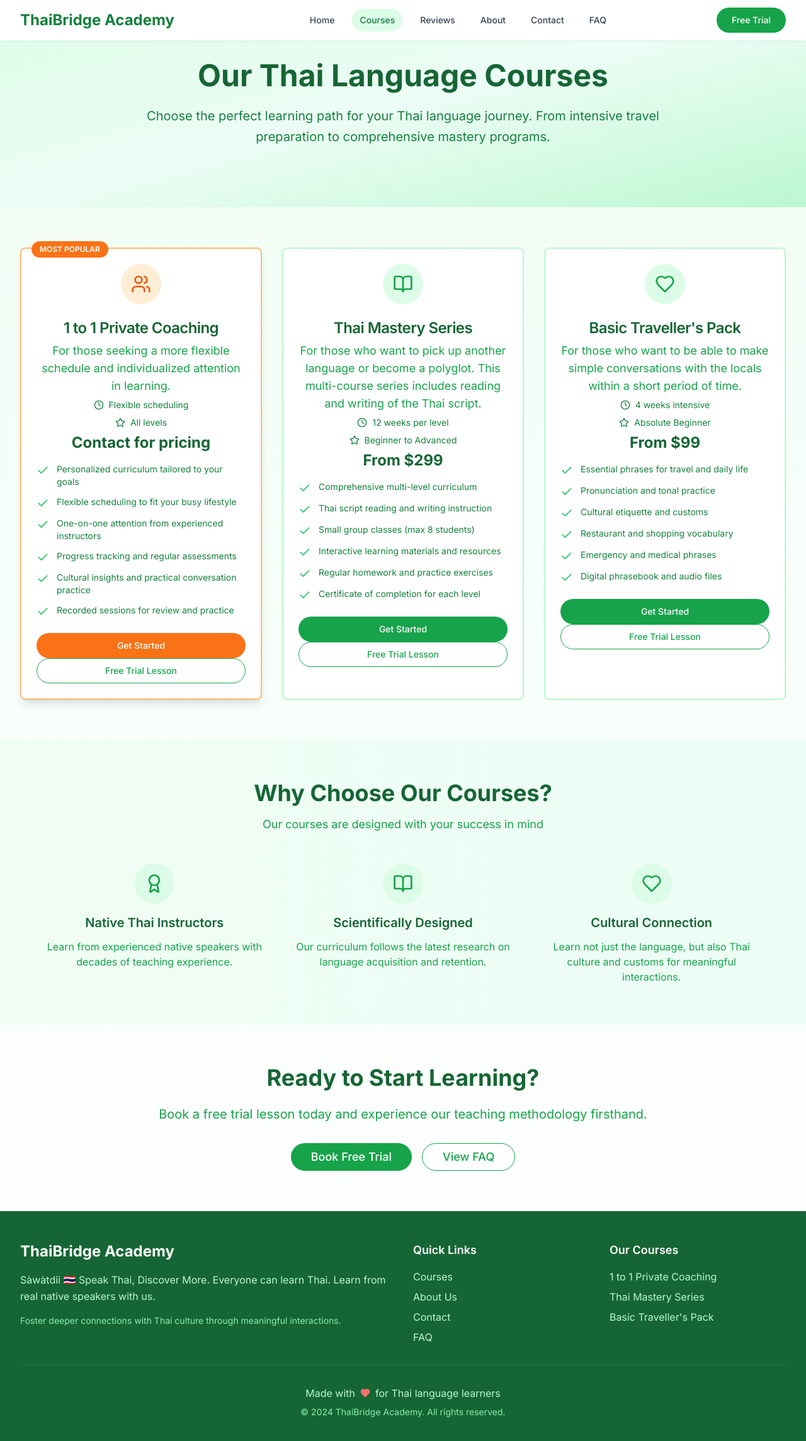
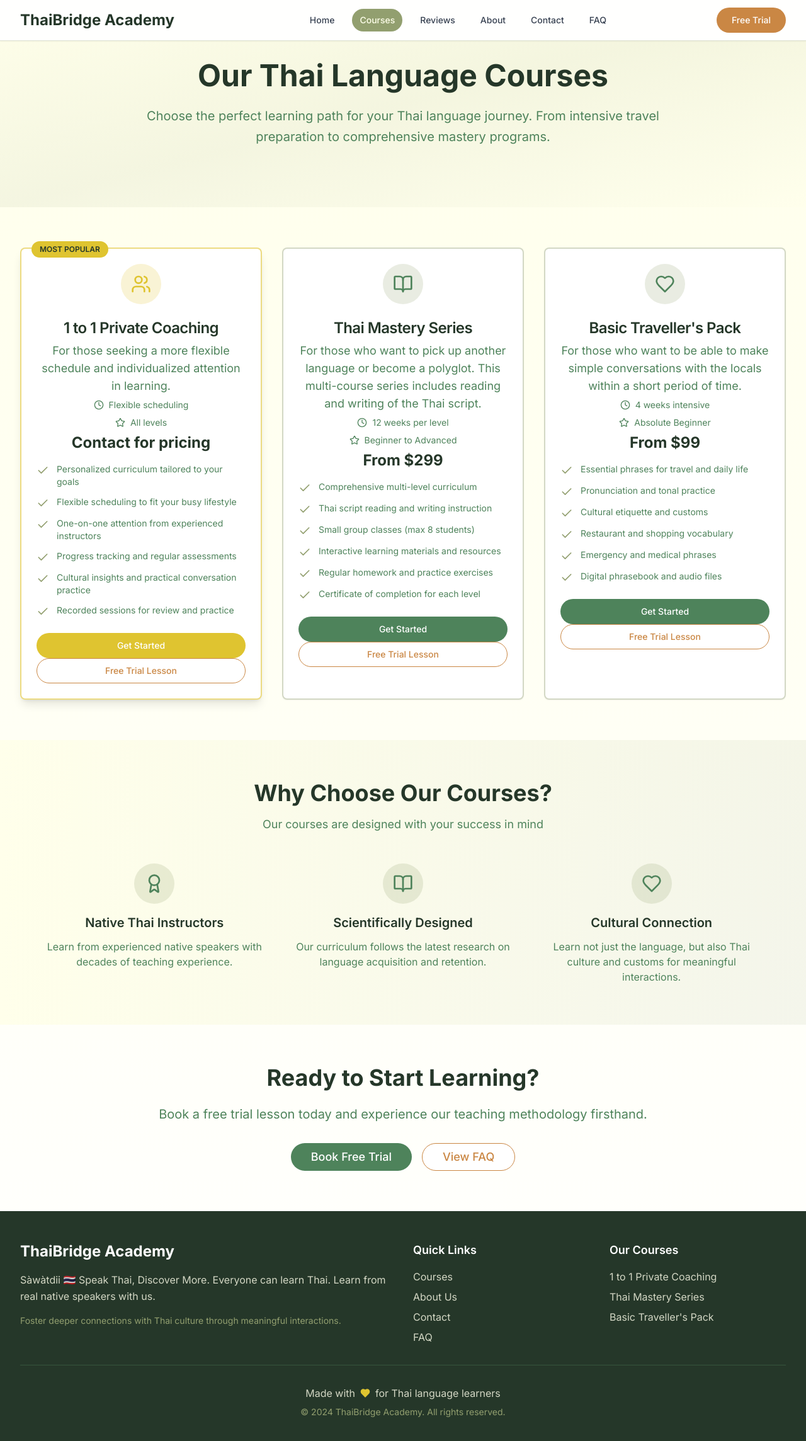
Before and after one commit to germainelry/thaibridge-academy, a React (Vite) app: page /courses in a window 1280 px wide. Shown: the top 2288 px of the page at 63% size. Built offline with nearby package versions, Linux system fonts and the light colour scheme.

Commit message:
Implement color scheme
Apply the enhanced color scheme to the website, as described in the previous messages.

```diff
--- a/src/components/Footer.tsx
+++ b/src/components/Footer.tsx
@@ -4,15 +4,15 @@ import { Heart } from "lucide-react";
 
 const Footer = () => {
   return (
-    <footer className="bg-green-800 text-white py-12">
+    <footer className="bg-thai-forest text-white py-12">
       <div className="max-w-7xl mx-auto px-4 sm:px-6 lg:px-8">
         <div className="grid md:grid-cols-4 gap-8">
           <div className="col-span-2">
             <h3 className="text-2xl font-bold mb-4">ThaiBridge Academy</h3>
-            <p className="text-green-200 mb-4 leading-relaxed">
+            <p className="text-thai-cream/80 mb-4 leading-relaxed">
               Sàwàtdii 🇹🇭 Speak Thai, Discover More. Everyone can learn Thai. Learn from real native speakers with us.
             </p>
-            <p className="text-green-300 text-sm">
+            <p className="text-thai-sage text-sm">
               Foster deeper connections with Thai culture through meaningful interactions.
             </p>
           </div>
@@ -20,16 +20,16 @@ const Footer = () => {
           <div>
             <h4 className="text-lg font-semibold mb-4">Quick Links</h4>
             <div className="space-y-2">
-              <Link to="/courses" className="block text-green-200 hover:text-white transition-colors">
+              <Link to="/courses" className="block text-thai-cream/80 hover:text-thai-gold transition-colors">
                 Courses
               </Link>
-              <Link to="/about" className="block text-green-200 hover:text-white transition-colors">
+              <Link to="/about" className="block text-thai-cream/80 hover:text-thai-gold transition-colors">
                 About Us
               </Link>
-              <Link to="/contact" className="block text-green-200 hover:text-white transition-colors">
+              <Link to="/contact" className="block text-thai-cream/80 hover:text-thai-gold transition-colors">
                 Contact
               </Link>
-              <Link to="/faq" className="block text-green-200 hover:text-white transition-colors">
+              <Link to="/faq" className="block text-thai-cream/80 hover:text-thai-gold transition-colors">
                 FAQ
               </Link>
             </div>
@@ -37,7 +37,7 @@ const Footer = () => {
 
           <div>
             <h4 className="text-lg font-semibold mb-4">Our Courses</h4>
-            <div className="space-y-2 text-green-200">
+            <div className="space-y-2 text-thai-cream/80">
               <p>1 to 1 Private Coaching</p>
               <p>Thai Mastery Series</p>
               <p>Basic Traveller's Pack</p>
@@ -45,11 +45,11 @@ const Footer = () => {
           </div>
         </div>
 
-        <div className="border-t border-green-700 mt-8 pt-8 text-center">
-          <p className="text-green-200 flex items-center justify-center gap-2">
-            Made with <Heart className="w-4 h-4 text-red-400" fill="currentColor" /> for Thai language learners
+        <div className="border-t border-thai-green/40 mt-8 pt-8 text-center">
+          <p className="text-thai-cream/80 flex items-center justify-center gap-2">
+            Made with <Heart className="w-4 h-4 text-thai-gold" fill="currentColor" /> for Thai language learners
           </p>
-          <p className="text-green-300 text-sm mt-2">
+          <p className="text-thai-sage text-sm mt-2">
             © 2024 ThaiBridge Academy. All rights reserved.
           </p>
         </div>
--- a/src/components/Navigation.tsx
+++ b/src/components/Navigation.tsx
@@ -20,11 +20,11 @@ const Navigation = () => {
   const isActive = (href: string) => location.pathname === href;
 
   return (
-    <nav className="fixed top-0 w-full bg-white/95 backdrop-blur-sm z-50 border-b border-green-100 shadow-sm">
+    <nav className="fixed top-0 w-full bg-white/95 backdrop-blur-sm z-50 border-b border-thai-sage/30 shadow-sm">
       <div className="max-w-7xl mx-auto px-4 sm:px-6 lg:px-8">
         <div className="flex justify-between items-center h-16">
           <div className="flex items-center">
-            <Link to="/" className="text-2xl font-bold text-green-700 hover:text-green-800 transition-colors">
+            <Link to="/" className="text-2xl font-bold text-thai-forest hover:text-thai-green transition-colors">
               ThaiBridge Academy
             </Link>
           </div>
@@ -38,8 +38,8 @@ const Navigation = () => {
                   to={item.href}
                   className={`px-3 py-2 rounded-full text-sm font-medium transition-all duration-200 ${
                     isActive(item.href)
-                      ? "bg-green-100 text-green-700"
-                      : "text-gray-700 hover:text-green-600 hover:bg-green-50"
+                      ? "bg-thai-sage text-thai-cream"
+                      : "text-gray-700 hover:text-thai-green hover:bg-thai-cream"
                   }`}
                 >
                   {item.name}
@@ -50,7 +50,7 @@ const Navigation = () => {
 
           <div className="hidden md:block">
             <Link to="/contact">
-              <Button className="bg-green-600 hover:bg-green-700 text-white rounded-full px-6">
+              <Button className="bg-thai-terracotta hover:bg-thai-forest text-white rounded-full px-6">
                 Free Trial
               </Button>
             </Link>
@@ -60,7 +60,7 @@ const Navigation = () => {
           <div className="md:hidden">
             <button
               onClick={() => setIsOpen(!isOpen)}
-              className="inline-flex items-center justify-center p-2 rounded-md text-green-600 hover:text-green-700 hover:bg-green-100 focus:outline-none focus:ring-2 focus:ring-inset focus:ring-green-500"
+              className="inline-flex items-center justify-center p-2 rounded-md text-thai-green hover:text-thai-forest hover:bg-thai-cream focus:outline-none focus:ring-2 focus:ring-inset focus:ring-thai-sage"
             >
               {isOpen ? <X className="h-6 w-6" /> : <Menu className="h-6 w-6" />}
             </button>
@@ -71,15 +71,15 @@ const Navigation = () => {
       {/* Mobile Navigation */}
       {isOpen && (
         <div className="md:hidden">
-          <div className="px-2 pt-2 pb-3 space-y-1 sm:px-3 bg-white border-t border-green-100">
+          <div className="px-2 pt-2 pb-3 space-y-1 sm:px-3 bg-white border-t border-thai-sage/30">
             {navigation.map((item) => (
               <Link
                 key={item.name}
                 to={item.href}
                 className={`block px-3 py-2 rounded-md text-base font-medium transition-colors ${
                   isActive(item.href)
-                    ? "bg-green-100 text-green-700"
-                    : "text-gray-700 hover:text-green-600 hover:bg-green-50"
+                    ? "bg-thai-sage text-thai-cream"
+                    : "text-gray-700 hover:text-thai-green hover:bg-thai-cream"
                 }`}
                 onClick={() => setIsOpen(false)}
               >
@@ -88,7 +88,7 @@ const Navigation = () => {
             ))}
             <div className="pt-2">
               <Link to="/contact" onClick={() => setIsOpen(false)}>
-                <Button className="w-full bg-green-600 hover:bg-green-700 text-white rounded-full">
+                <Button className="w-full bg-thai-terracotta hover:bg-thai-forest text-white rounded-full">
                   Free Trial
                 </Button>
               </Link>
--- a/src/index.css
+++ b/src/index.css
@@ -1,3 +1,4 @@
+
 @tailwind base;
 @tailwind components;
 @tailwind utilities;
@@ -39,20 +40,21 @@ All colors MUST be HSL.
     --radius: 0.5rem;
 
     --sidebar-background: 0 0% 98%;
+    --sidebar-foreground: 240 5.3% 26.1%;
+    --sidebar-primary: 240 5.9% 10%;
+    --sidebar-primary-foreground: 0 0% 98%;
+    --sidebar-accent: 240 4.8% 95.9%;
+    --sidebar-accent-foreground: 240 5.9% 10%;
+    --sidebar-border: 220 13% 91%;
+    --sidebar-ring: 217.2 91.2% 59.8%;
 
-    --sidebar-foreground: 240 5.3% 26.1%;
-
-    --sidebar-primary: 240 5.9% 10%;
-
-    --sidebar-primary-foreground: 0 0% 98%;
-
-    --sidebar-accent: 240 4.8% 95.9%;
-
-    --sidebar-accent-foreground: 240 5.9% 10%;
-
-    --sidebar-border: 220 13% 91%;
-
-    --sidebar-ring: 217.2 91.2% 59.8%;
+    /* Thai-inspired custom colors */
+    --thai-deep-forest: 134 20% 18%;
+    --thai-green: 134 25% 41%;
+    --thai-sage: 77 20% 53%;
+    --thai-gold: 51 73% 53%;
+    --thai-terracotta: 30 56% 53%;
+    --thai-cream: 60 100% 96%;
   }
 
   .dark {
@@ -103,3 +105,32 @@ All colors MUST be HSL.
     @apply bg-background text-foreground;
   }
 }
+
+/* Custom Thai color utilities */
+.text-thai-forest { color: hsl(var(--thai-deep-forest)); }
+.text-thai-green { color: hsl(var(--thai-green)); }
+.text-thai-sage { color: hsl(var(--thai-sage)); }
+.text-thai-gold { color: hsl(var(--thai-gold)); }
+.text-thai-terracotta { color: hsl(var(--thai-terracotta)); }
+
+.bg-thai-forest { background-color: hsl(var(--thai-deep-forest)); }
+.bg-thai-green { background-color: hsl(var(--thai-green)); }
+.bg-thai-sage { background-color: hsl(var(--thai-sage)); }
+.bg-thai-gold { background-color: hsl(var(--thai-gold)); }
+.bg-thai-terracotta { background-color: hsl(var(--thai-terracotta)); }
+.bg-thai-cream { background-color: hsl(var(--thai-cream)); }
+
+.border-thai-forest { border-color: hsl(var(--thai-deep-forest)); }
+.border-thai-green { border-color: hsl(var(--thai-green)); }
+.border-thai-sage { border-color: hsl(var(--thai-sage)); }
+.border-thai-gold { border-color: hsl(var(--thai-gold)); }
+
+.hover\:bg-thai-forest:hover { background-color: hsl(var(--thai-deep-forest)); }
+.hover\:bg-thai-green:hover { background-color: hsl(var(--thai-green)); }
+.hover\:bg-thai-sage:hover { background-color: hsl(var(--thai-sage)); }
+.hover\:bg-thai-gold:hover { background-color: hsl(var(--thai-gold)); }
+.hover\:bg-thai-terracotta:hover { background-color: hsl(var(--thai-terracotta)); }
+
+.hover\:text-thai-forest:hover { color: hsl(var(--thai-deep-forest)); }
+.hover\:text-thai-green:hover { color: hsl(var(--thai-green)); }
+.hover\:text-thai-gold:hover { color: hsl(var(--thai-gold)); }
--- a/src/pages/Courses.tsx
+++ b/src/pages/Courses.tsx
@@ -63,16 +63,16 @@ const Courses = () => {
   ];
 
   return (
-    <div className="min-h-screen bg-gradient-to-b from-green-50 to-white">
+    <div className="min-h-screen bg-gradient-to-b from-thai-cream to-white">
       <Navigation />
 
       {/* Hero Section */}
-      <section className="pt-24 pb-16 px-4 sm:px-6 lg:px-8 bg-gradient-to-br from-green-100 via-emerald-50 to-green-200">
+      <section className="pt-24 pb-16 px-4 sm:px-6 lg:px-8 bg-gradient-to-br from-thai-cream via-thai-sage/10 to-thai-cream/50">
         <div className="max-w-4xl mx-auto text-center">
-          <h1 className="text-4xl md:text-5xl font-bold text-green-800 mb-6">
+          <h1 className="text-4xl md:text-5xl font-bold text-thai-forest mb-6">
             Our Thai Language Courses
           </h1>
-          <p className="text-xl text-green-700 mb-8 leading-relaxed">
+          <p className="text-xl text-thai-green mb-8 leading-relaxed">
             Choose the perfect learning path for your Thai language journey. From intensive travel preparation to comprehensive mastery programs.
           </p>
         </div>
@@ -84,28 +84,28 @@ const Courses = () => {
           <div className="grid lg:grid-cols-3 gap-8">
             {courses.map((course, index) => (
               <Card key={index} className={`relative border-2 hover:shadow-2xl transition-all duration-300 transform hover:-translate-y-2 ${
-                course.popular ? 'border-orange-300 shadow-lg' : 'border-green-200 hover:border-green-400'
+                course.popular ? 'border-thai-gold/60 shadow-lg' : 'border-thai-sage/40 hover:border-thai-green'
               }`}>
                 {course.popular && (
-                  <Badge className="absolute -top-3 left-4 bg-orange-500 text-white px-3 py-1">
+                  <Badge className="absolute -top-3 left-4 bg-thai-gold text-thai-forest px-3 py-1">
                     MOST POPULAR
                   </Badge>
                 )}
 
                 <CardHeader className="text-center pb-4">
                   <div className={`w-16 h-16 rounded-full flex items-center justify-center mx-auto mb-4 ${
-                    course.popular ? 'bg-orange-100' : 'bg-green-100'
+                    course.popular ? 'bg-thai-gold/20' : 'bg-thai-sage/20'
                   }`}>
                     <course.icon className={`w-8 h-8 ${
-                      course.popular ? 'text-orange-600' : 'text-green-600'
+                      course.popular ? 'text-thai-gold' : 'text-thai-green'
                     }`} />
                   </div>
-                  <CardTitle className="text-2xl text-green-800 mb-2">{course.title}</CardTitle>
-                  <CardDescription className="text-lg text-green-600 mb-4">
+                  <CardTitle className="text-2xl text-thai-forest mb-2">{course.title}</CardTitle>
+                  <CardDescription className="text-lg text-thai-green mb-4">
                     {course.description}
                   </CardDescription>
 
-                  <div className="space-y-2 text-sm text-green-700">
+                  <div className="space-y-2 text-sm text-thai-green">
                     <div className="flex items-center justify-center gap-2">
                       <Clock className="w-4 h-4" />
                       <span>{course.duration}</span>
@@ -116,7 +116,7 @@ const Courses = () => {
                     </div>
                   </div>
 
-                  <div className="text-2xl font-bold text-green-800 mt-4">
+                  <div className="text-2xl font-bold text-thai-forest mt-4">
                     {course.price}
                   </div>
                 </CardHeader>
@@ -125,8 +125,8 @@ const Courses = () => {
                   <div className="space-y-3 mb-6">
                     {course.features.map((feature, featureIndex) => (
                       <div key={featureIndex} className="flex items-start gap-3">
-                        <Check className="w-5 h-5 text-green-500 mt-0.5 flex-shrink-0" />
-                        <span className="text-green-700 text-sm">{feature}</span>
+                        <Check className="w-5 h-5 text-thai-sage mt-0.5 flex-shrink-0" />
+                        <span className="text-thai-green text-sm">{feature}</span>
                       </div>
                     ))}
                   </div>
@@ -135,14 +135,14 @@ const Courses = () => {
                     <Link to="/contact">
                       <Button className={`w-full rounded-full py-3 ${
                         course.popular
-                          ? 'bg-orange-500 hover:bg-orange-600'
-                          : 'bg-green-600 hover:bg-green-700'
+                          ? 'bg-thai-gold hover:bg-thai-forest text-thai-forest hover:text-white'
+                          : 'bg-thai-green hover:bg-thai-forest'
                       } text-white`}>
                         Get Started
                       </Button>
                     </Link>
                     <Link to="/contact">
-                      <Button variant="outline" className="w-full border-green-600 text-green-600 hover:bg-green-600 hover:text-white rounded-full py-3">
+                      <Button variant="outline" className="w-full border-thai-terracotta text-thai-terracotta hover:bg-thai-terracotta hover:text-white rounded-full py-3">
                         Free Trial Lesson
                       </Button>
                     </Link>
@@ -155,36 +155,36 @@ const Courses = () => {
       </section>
 
       {/* Why Choose Our Courses */}
-      <section className="py-16 px-4 sm:px-6 lg:px-8 bg-gradient-to-r from-green-50 to-emerald-50">
+      <section className="py-16 px-4 sm:px-6 lg:px-8 bg-gradient-to-r from-thai-cream to-thai-sage/10">
         <div className="max-w-6xl mx-auto">
           <div className="text-center mb-12">
-            <h2 className="text-3xl md:text-4xl font-bold text-green-800 mb-4">Why Choose Our Courses?</h2>
-            <p className="text-lg text-green-600 max-w-2xl mx-auto">Our courses are designed with your success in mind</p>
+            <h2 className="text-3xl md:text-4xl font-bold text-thai-forest mb-4">Why Choose Our Courses?</h2>
+            <p className="text-lg text-thai-green max-w-2xl mx-auto">Our courses are designed with your success in mind</p>
           </div>
 
           <div className="grid md:grid-cols-2 lg:grid-cols-3 gap-8">
             <div className="text-center">
-              <div className="w-16 h-16 bg-green-100 rounded-full flex items-center justify-center mx-auto mb-4">
-                <Award className="w-8 h-8 text-green-600" />
+              <div className="w-16 h-16 bg-thai-sage/20 rounded-full flex items-center justify-center mx-auto mb-4">
+                <Award className="w-8 h-8 text-thai-green" />
               </div>
-              <h3 className="text-xl font-semibold text-green-800 mb-3">Native Thai Instructors</h3>
-              <p className="text-green-600">Learn from experienced native speakers with decades of teaching experience.</p>
+              <h3 className="text-xl font-semibold text-thai-forest mb-3">Native Thai Instructors</h3>
+              <p className="text-thai-green">Learn from experienced native speakers with decades of teaching experience.</p>
             </div>
 
             <div className="text-center">
-              <div className="w-16 h-16 bg-green-100 rounded-full flex items-center justify-center mx-auto mb-4">
-                <BookOpen className="w-8 h-8 text-green-600" />
+              <div className="w-16 h-16 bg-thai-sage/20 rounded-full flex items-center justify-center mx-auto mb-4">
+                <BookOpen className="w-8 h-8 text-thai-green" />
               </div>
-              <h3 className="text-xl font-semibold text-green-800 mb-3">Scientifically Designed</h3>
-              <p className="text-green-600">Our curriculum follows the latest research on language acquisition and retention.</p>
+              <h3 className="text-xl font-semibold text-thai-forest mb-3">Scientifically Designed</h3>
+              <p className="text-thai-green">Our curriculum follows the latest research on language acquisition and retention.</p>
             </div>
 
             <div className="text-center">
-              <div className="w-16 h-16 bg-green-100 rounded-full flex items-center justify-center mx-auto mb-4">
-                <Heart className="w-8 h-8 text-green-600" />
+              <div className="w-16 h-16 bg-thai-sage/20 rounded-full flex items-center justify-center mx-auto mb-4">
+                <Heart className="w-8 h-8 text-thai-green" />
               </div>
-              <h3 className="text-xl font-semibold text-green-800 mb-3">Cultural Connection</h3>
-              <p className="text-green-600">Learn not just the language, but also Thai culture and customs for meaningful interactions.</p>
+              <h3 className="text-xl font-semibold text-thai-forest mb-3">Cultural Connection</h3>
+              <p className="text-thai-green">Learn not just the language, but also Thai culture and customs for meaningful interactions.</p>
             </div>
           </div>
         </div>
@@ -193,18 +193,18 @@ const Courses = () => {
       {/* CTA Section */}
       <section className="py-16 px-4 sm:px-6 lg:px-8">
         <div className="max-w-4xl mx-auto text-center">
-          <h2 className="text-3xl md:text-4xl font-bold text-green-800 mb-6">Ready to Start Learning?</h2>
-          <p className="text-xl text-green-600 mb-8">
+          <h2 className="text-3xl md:text-4xl font-bold text-thai-forest mb-6">Ready to Start Learning?</h2>
+          <p className="text-xl text-thai-green mb-8">
             Book a free trial lesson today and experience our teaching methodology firsthand.
           </p>
           <div className="flex flex-col sm:flex-row gap-4 justify-center">
             <Link to="/contact">
-              <Button size="lg" className="bg-green-600 hover:bg-green-700 text-white px-8 py-4 text-lg rounded-full">
+              <Button size="lg" className="bg-thai-green hover:bg-thai-forest text-white px-8 py-4 text-lg rounded-full">
                 Book Free Trial
               </Button>
             </Link>
             <Link to="/faq">
-              <Button size="lg" variant="outline" className="border-green-600 text-green-600 hover:bg-green-600 hover:text-white px-8 py-4 text-lg rounded-full">
+              <Button size="lg" variant="outline" className="border-thai-terracotta text-thai-terracotta hover:bg-thai-terracotta hover:text-white px-8 py-4 text-lg rounded-full">
                 View FAQ
               </Button>
             </Link>
--- a/tailwind.config.ts
+++ b/tailwind.config.ts
@@ -65,6 +65,14 @@ export default {
 					'accent-foreground': 'hsl(var(--sidebar-accent-foreground))',
 					border: 'hsl(var(--sidebar-border))',
 					ring: 'hsl(var(--sidebar-ring))'
+				},
+				thai: {
+					forest: 'hsl(var(--thai-deep-forest))',
+					green: 'hsl(var(--thai-green))',
+					sage: 'hsl(var(--thai-sage))',
+					gold: 'hsl(var(--thai-gold))',
+					terracotta: 'hsl(var(--thai-terracotta))',
+					cream: 'hsl(var(--thai-cream))'
 				}
 			},
 			borderRadius: {
```
Also changed, not shown: src/pages/FAQ.tsx (+20 -20 lines).
